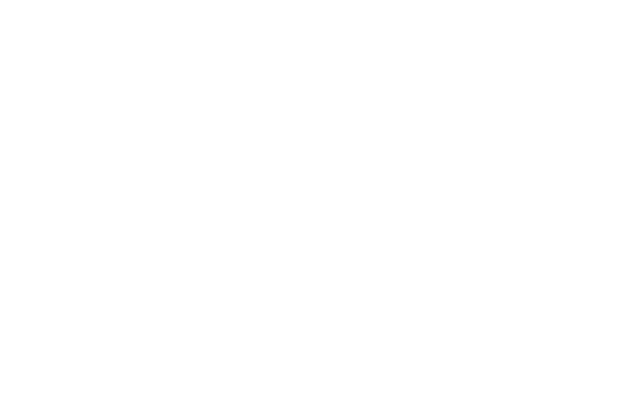
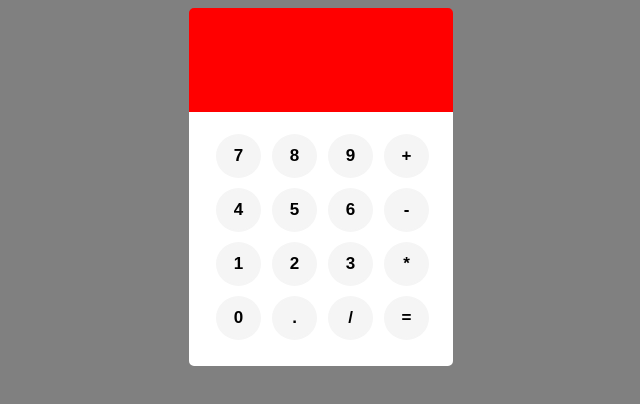
Before and after one commit to YasirBajwa/calculator_in_javaScript, a plain HTML site: page index.html in a window 1280 px wide. Shown: the whole page, without its empty margins (319-959 px from the left). Drawn offline with Linux system fonts and the light colour scheme.

Commit message:
update ui of calculator

```diff
--- a/index.html
+++ b/index.html
@@ -10,5 +10,40 @@
 </head>
 <body>
 
+    <div class="main-calculator">
+     <div class="result-section">
+         <input type="text"  id="result"/>
+
+     </div>
+     <div class="content">
+         <div class="all-btn">
+        <div class="btn">
+            <button>7</button>
+            <button>8</button>
+            <button>9</button>
+            <button>+</button>
+        </div>
+        <div>
+            <button>4</button>
+            <button>5</button>
+            <button>6</button>
+            <button>-</button>
+        </div>
+        <div>
+            <button>1</button>
+            <button>2</button>
+            <button>3</button>
+            <button>*</button>
+        </div>
+        <div>
+            <button>0</button>
+            <button>.</button>
+            <button>/</button>
+            <button>=</button>
+        </div>
+        </div>
+     </div>
+    </div>
+
 </body>
 </html>
--- a/style.css
+++ b/style.css
@@ -0,0 +1,61 @@
+body{
+    background-color: grey;
+}
+.result-section{
+
+    border:2px solid red;
+    background-color: red;
+    border-top-left-radius: 5px;
+    border-top-right-radius: 5px;
+
+    width: 260px;
+    height: 100px;
+    margin: 0 auto;
+}
+.content{
+    border:2px solid white;
+    background-color: white;
+    border-bottom-left-radius: 5px;
+    border-bottom-right-radius: 5px;
+    width: 260px;
+    height: 250px;
+    margin: 0 auto;
+}
+.result-section > input{
+      width: 97%;
+      height: 95px;
+      background-color: red;
+      border:red
+}
+input:active,
+input:focus{
+    border :2px solid red
+}
+button{
+    width: 45px;
+    padding: 10px 10px;
+    margin:5px 2px 5px 5px;
+}
+.content{
+ text-align: center;
+}
+.all-btn{
+    margin-top: 15px;
+}
+button{
+    /* display:block; */
+
+    border: 2px solid #f5f5f5;
+    border-radius: 50%;
+    /* color:; */
+    text-align:center;
+    text-decoration:none;
+    background:whitesmoke;
+    /* box-shadow: 0 0 3px gray; */
+    font-size:17px;
+    font-weight:bold;
+    /* text-align: center; */
+}
+button :hover{
+    text-decoration: none;
+}
```
